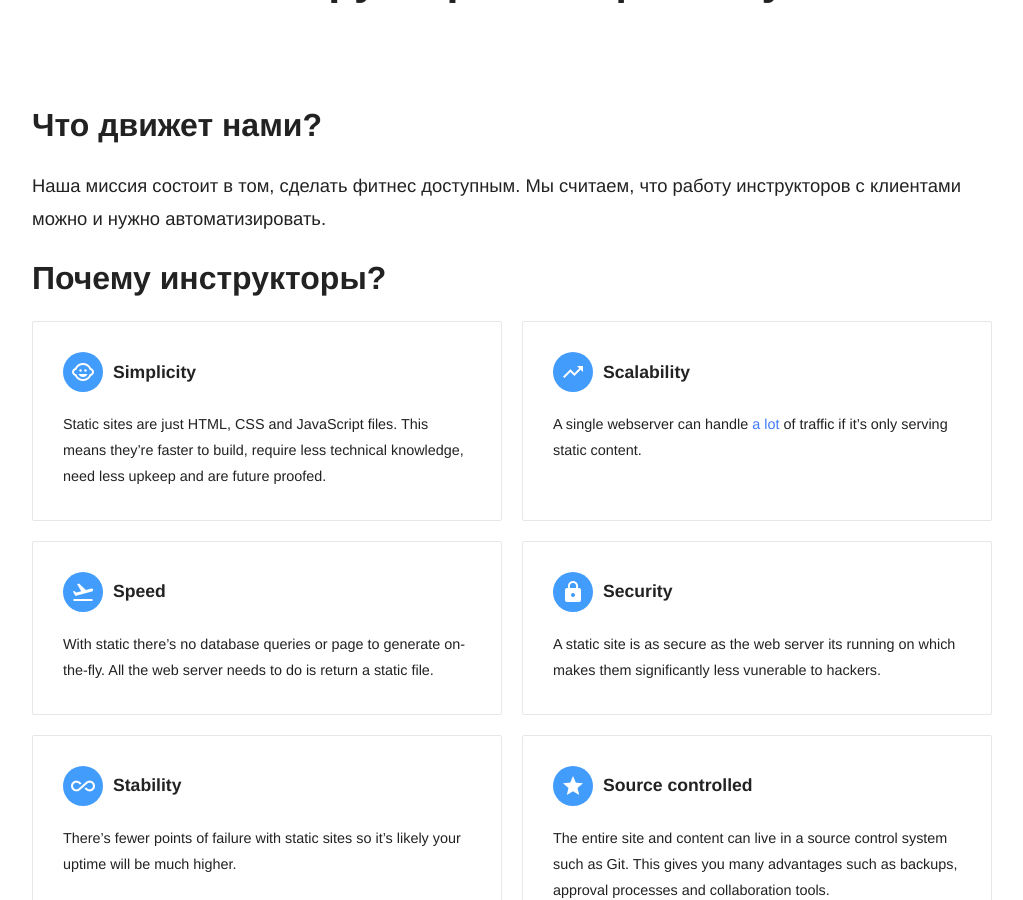
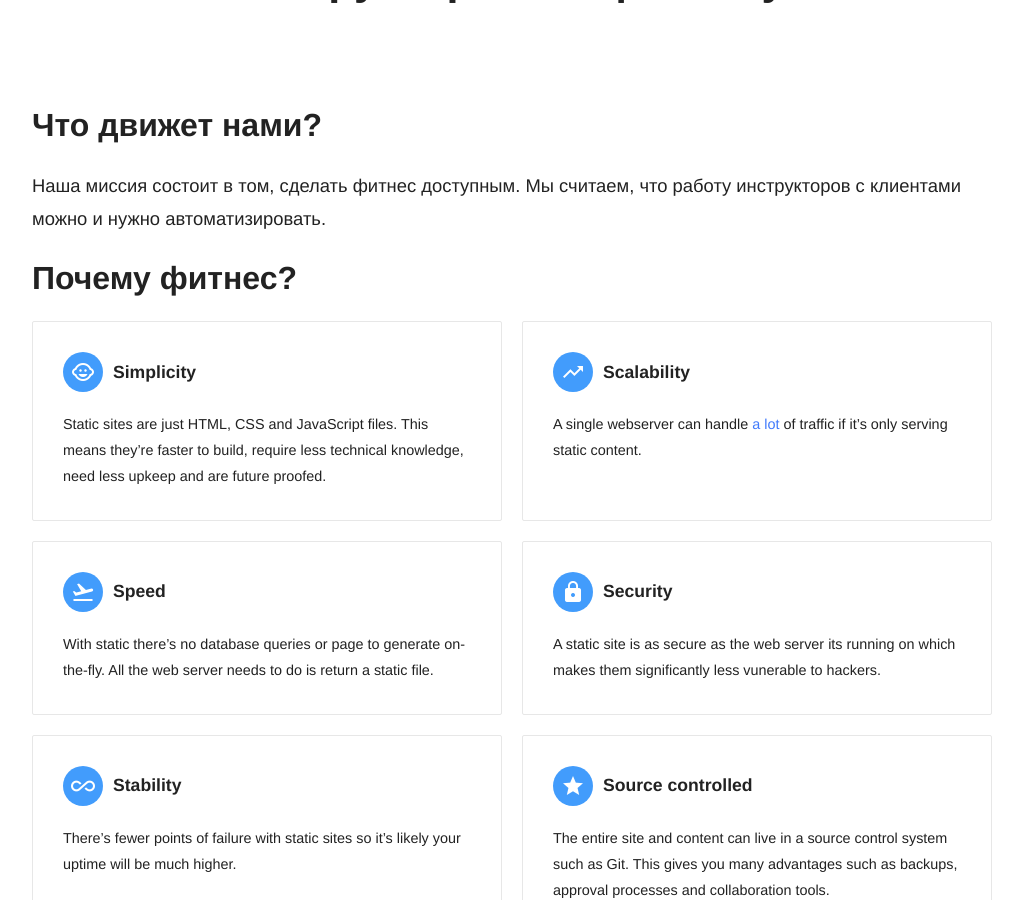
Before and after one commit to RakhimyanTim/fitness.github.io, a Jekyll site: the page built from pages/about.html, in a window 1280 px wide and 900 px high, scrolled down 323 px. Shown: the whole window, without its empty margins (128-1151 px from the left). Built offline with Jekyll 4.4.1, drawn with Linux system fonts in a browser that asks for light colours; some web fonts are replaced.

Commit message:
Update about.html

```diff
--- a/pages/about.html
+++ b/pages/about.html
@@ -30,7 +30,7 @@ static_manifesto:
 	<h2>Что движет нами?</h2>
 	<p>Наша миссия состоит в том, сделать фитнес доступным. Мы считаем, что работу инструкторов с клиентами можно и нужно автоматизировать.</p>
 
-	<h2>Почему инструкторы?</h2>
+	<h2>Почему фитнес?</h2>
 	<ul class="cards feature-content">
 		{% for item in page.static_manifesto %}
 			<li class="card">
```
